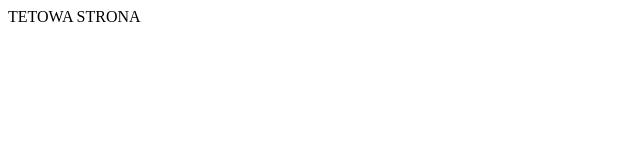
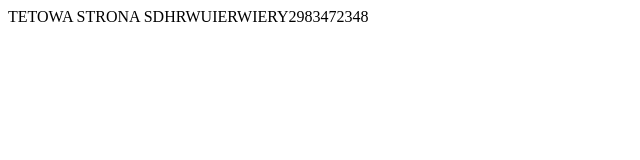
Before and after one commit to RK86/amigoscode, a plain HTML site: page index.html in a window 1280 px wide. Shown: the whole page, without its empty margins (0-640 px from the left). Drawn offline with Linux system fonts and the light colour scheme.

Commit message:
added another tag

```diff
--- a/index.html
+++ b/index.html
@@ -1,3 +1,4 @@
 <html>
 TETOWA STRONA
+SDHRWUIERWIERY2983472348
 </html>
```
